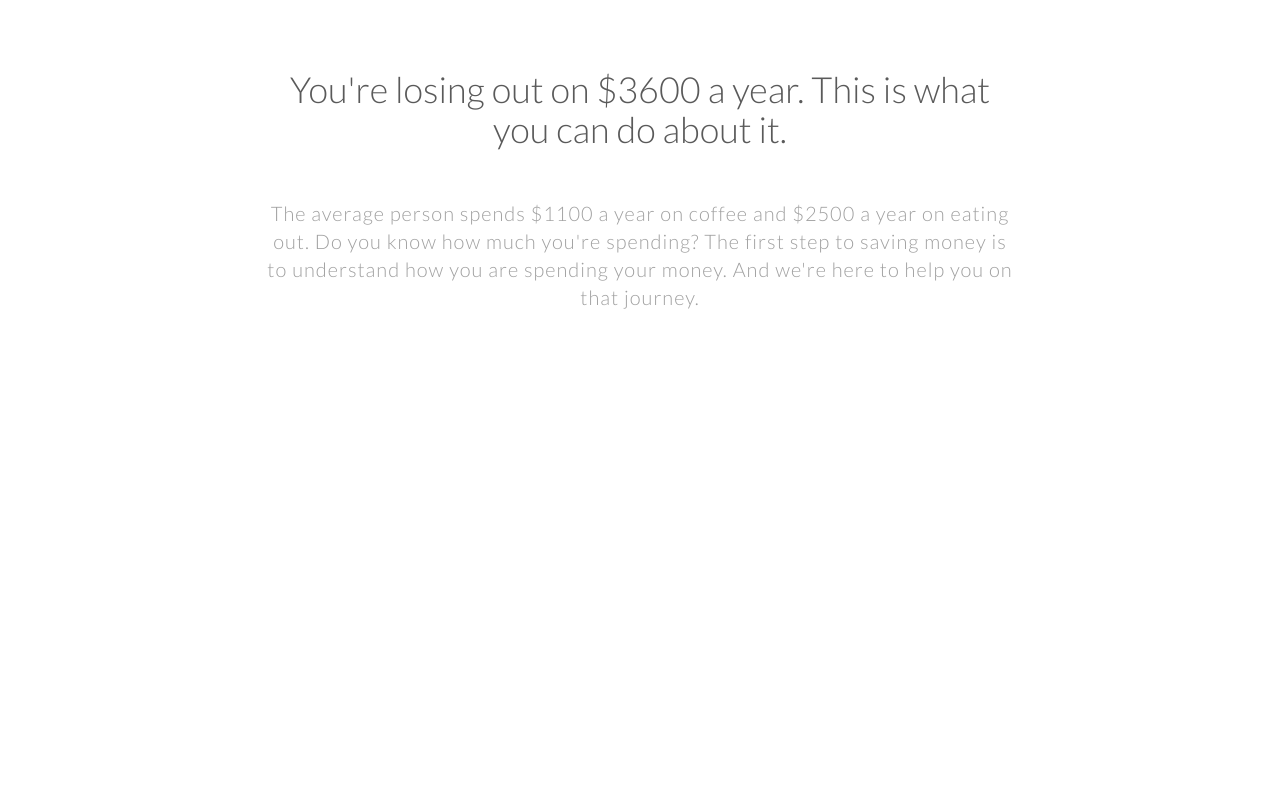
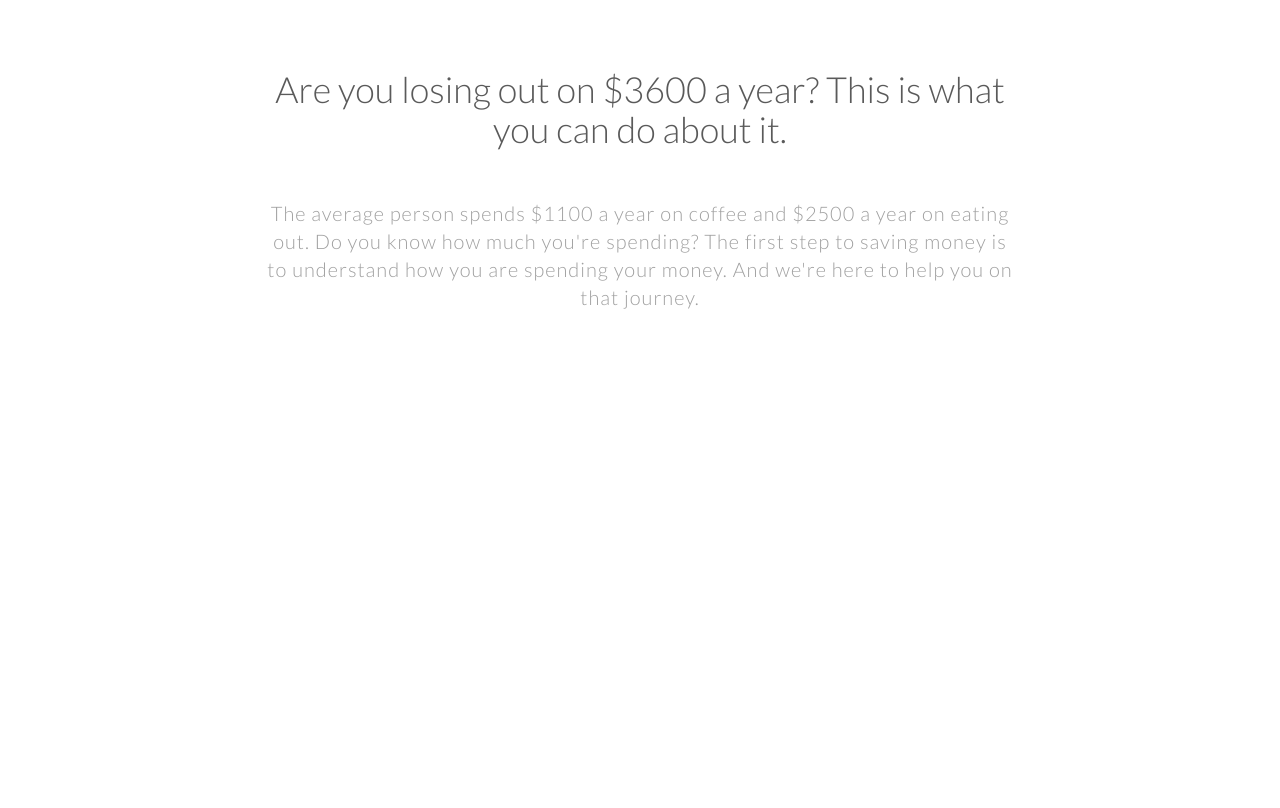
Before and after one commit to hyperh/driller-website, a plain HTML site: page index.html in a window 1280 px wide. Shown: the part 1121-1929 px from the top of the page. Drawn offline with Linux system fonts and the light colour scheme.

Commit message:
Updated text.

```diff
--- a/index.html
+++ b/index.html
@@ -89,7 +89,7 @@
 	<div class="container">
 		<div class="row mtb">
 			<div class="col-md-8 col-md-offset-2 centered">
-			<h1>You're losing out on $3600 a year. This is what you can do about it.</h1>
+			<h1>Are you losing out on $3600 a year? This is what you can do about it.</h1>
 			<h4 class="mtb">The average person spends $1100 a year on coffee and $2500 a year on eating out. Do you know how much you're spending? The first step to saving money is to understand how you are spending your money. And we're here to help you on that journey.</h4>
 				<!--<img src="assets/img/ls-watch.png" class="img-responsive aligncenter" alt="" data-effect="slide-bottom">-->
 			</div>
```
